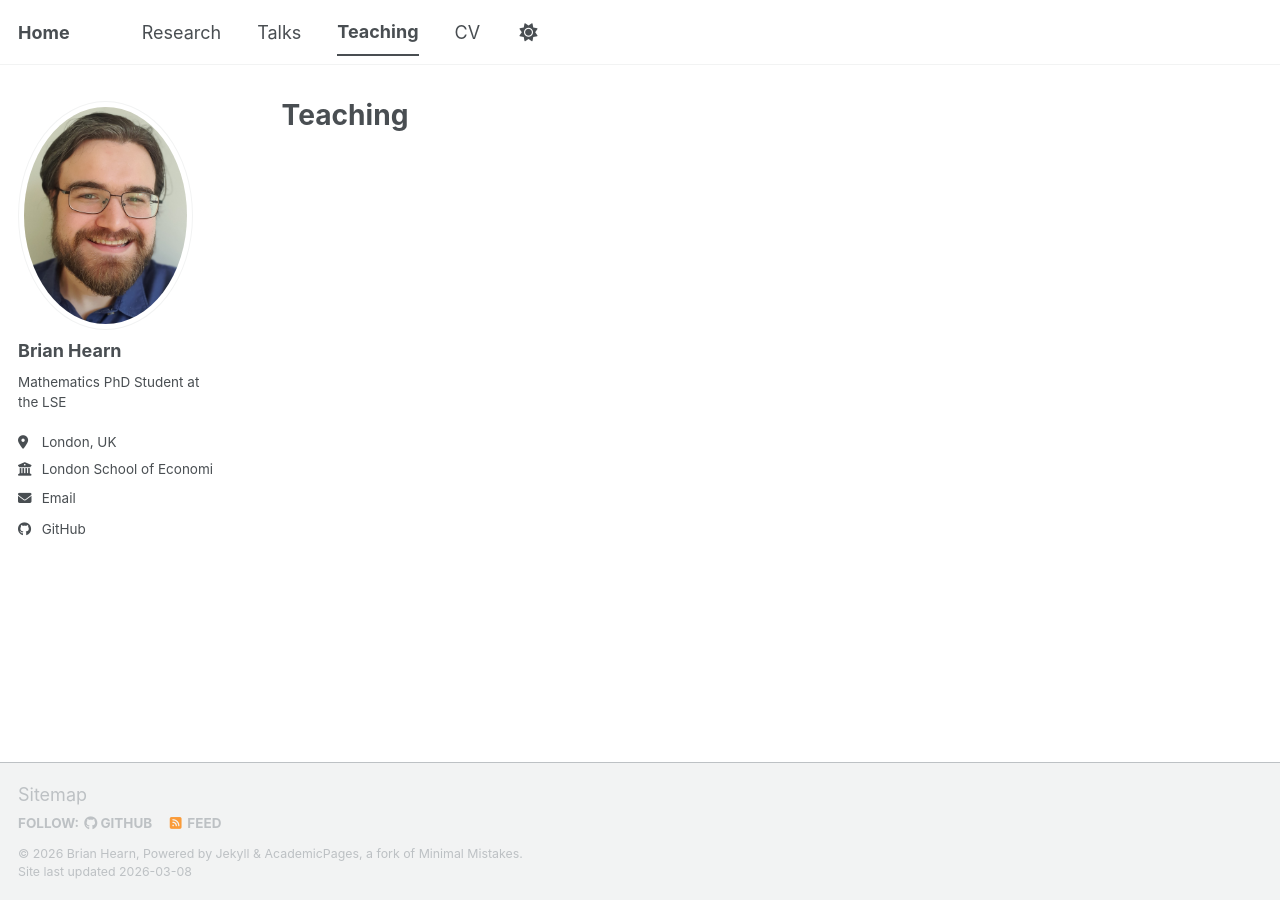
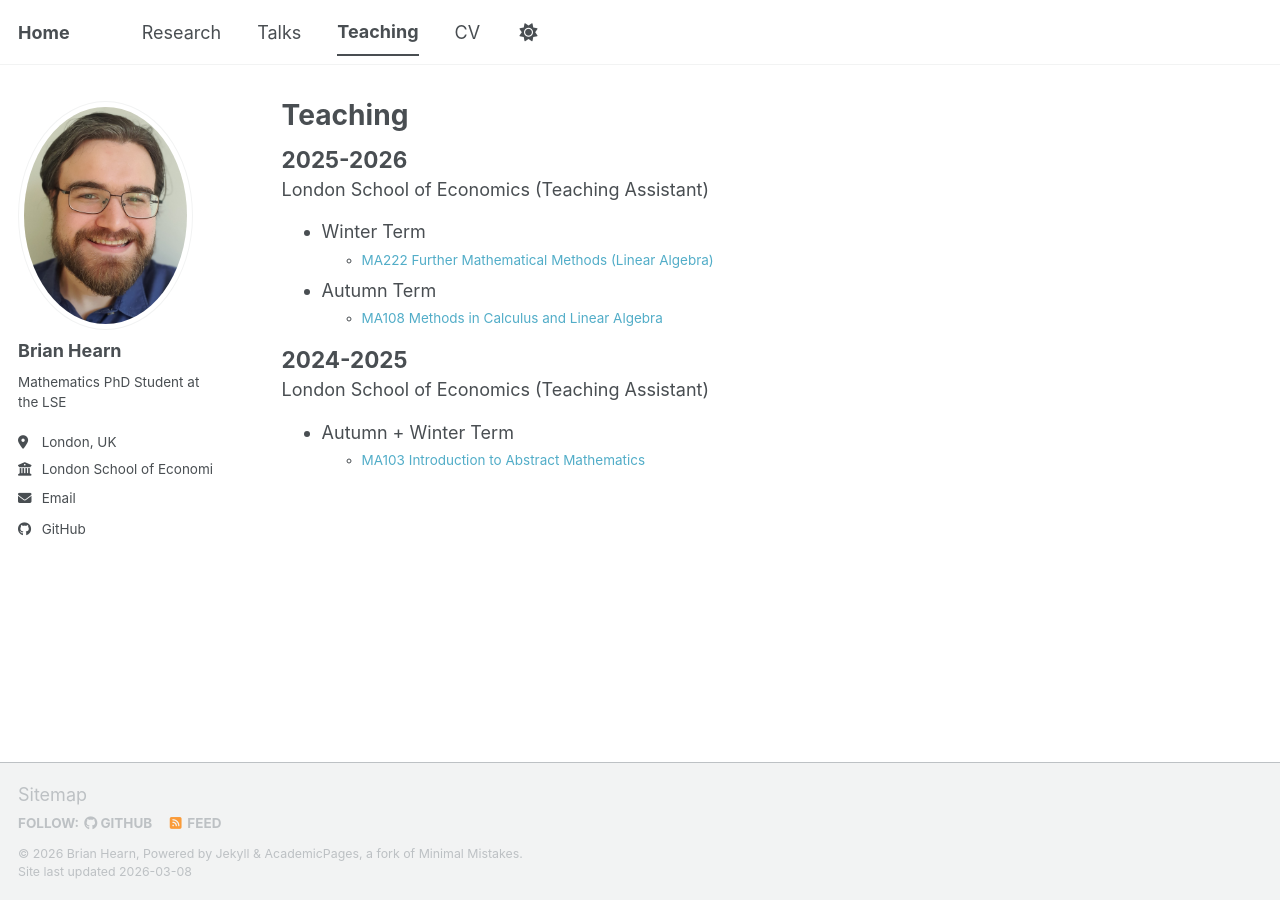
Before and after one commit to brian-hearn/brian-hearn.github.io, a Jekyll site: the page built from _pages/teaching.html, in a window 1280 px wide. Built offline with Jekyll 4.4.1, drawn with Linux system fonts in a browser that asks for light colours; a script bundle is joined from its source files by our own code; library files that are not in the unit come from our copies.

Commit message:
feat: more changes

```diff
--- a/_config.yml
+++ b/_config.yml
@@ -233,9 +233,6 @@ collections:
   talks:
     output: true
     permalink: /:collection/:path/
-  teaching-years:
-    output: true
-    permalink: /:collection/:path/
 
 
 # These settings control how pages and collections are included in the site
--- a/_includes/archive-single-teaching.html
+++ b/_includes/archive-single-teaching.html
@@ -15,15 +15,28 @@
     {% endif %}
     {% if page.year %}
       <h2 class="archive__item-title">
-        {{ page.year }} — {{ page.employer }}
+        {{ page.year }}
+      </h2>
+    {% endif %}
+
+    <!-- {% if page.employer %}
+      <h2 class="archive__item-subtitle">
+        {{ page.employer }}
+      </h2>
+    {% endif %} -->
+
+    {% if page.employer %}
+      <h2 class="archive__item-normaltext">
+        {{ page.employer }} ({{ page.role }})
       </h2>
     {% endif %}
 
     {% if page.terms %}
+      <ul>
       {% for term in page.terms %}
-        <h3 class="archive__item-excerpt">
+        <li class="archive__item-normaltext" itemprop="headline">
           {{ term.name }}
-        </h3>
+        </li>
 
         <ul class="archive__item-excerpt">
           {% for course in term.courses %}
@@ -36,8 +49,8 @@
             </li>
           {% endfor %}
         </ul>
-
       {% endfor %}
+      </ul>
     {% endif %}
   </article>
 </div>
--- a/_pages/teaching.html
+++ b/_pages/teaching.html
@@ -9,6 +9,8 @@ redirect_from:
 
 {% include base_path %}
 
-{% for page in site.teaching_years reversed %}
+<!-- <p>site.teaching size: {{ site.teaching | size }}</p> -->
+
+{% for page in site.teaching reversed %}
   {% include archive-single-teaching.html %}
 {% endfor %}
--- a/_sass/layout/_archive.scss
+++ b/_sass/layout/_archive.scss
@@ -1,6 +1,7 @@
 /* ==========================================================================
    ARCHIVE
    ========================================================================== */
+
 
 .archive {
   margin-bottom: 1em;
@@ -87,6 +88,13 @@
     font-size: $type-size-5;
   }
 
+.archive__item-normaltext {
+    margin-top: 0em;
+    margin-bottom: 0.25em;
+    font-size: $type-size-5;
+    font-weight: normal;
+  }
+
 /* remove border*/
 .page__content {
 
@@ -107,6 +115,7 @@
   margin-top: 0;
   margin-bottom: 0;
   font-size: $type-size-6;
+  // font-weight: normal;
 
   & + p {
     text-indent: 0;
@@ -183,6 +192,12 @@
   }
 
   .archive__item-subtitle {
+    margin-top: 0em;
+    margin-bottom: 0.25em;
+    font-size: $type-size-5;
+  }
+
+  .archive__item-text {
     margin-top: 0em;
     margin-bottom: 0.25em;
     font-size: $type-size-5;
```
Also changed, not shown: _teaching/2024-2025.md (renamed from _teachnig_years/2024-2025.md, +2 -1 lines), _teaching/2025-2026.md (renamed from _teachnig_years/2025-2026.md, +1 -0 lines).
